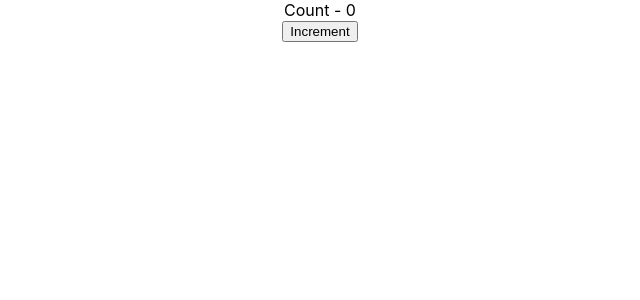
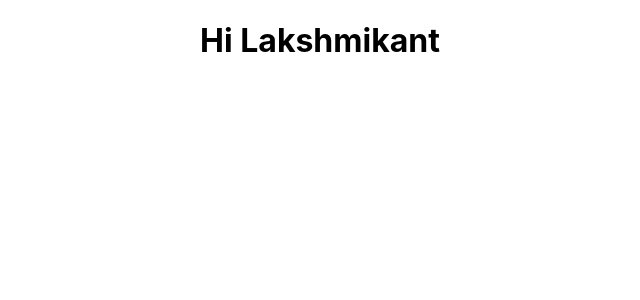
Before and after one commit to sanjaydambal/basics_react, a React (Create React App) app: page / in a window 1280 px wide. Shown: the top 300 px of the page, without its empty margins (320-960 px from the left). Built offline with nearby package versions, Linux system fonts and the light colour scheme.

Commit message:
destructuring of props

```diff
--- a/src/App.js
+++ b/src/App.js
@@ -2,20 +2,20 @@ import React from 'react';
 // import logo from './logo.svg';
 import './App.css';
 // import Greet from './Components/Greet';
-// import Welcome from './Components/Welcome';
+import Welcome from './Components/Welcome';
 // import Message from './Components/Message';
-import Counter from './Components/Counter';
+// import Counter from './Components/Counter';
 
 function App() {
   return (
     <div className="App">
 
-      {/* <Greet name = "vikas" lname = "balikai"><p> He works in HCL</p></Greet>
-      <Greet name = "Rajat" lname = "Acharya"> <p>He is a TPO </p></Greet>
-      <Greet name = "vinay" lname = "Bilagi"/>
+      {/* <Greet name = "vikas" lname = "balikai"><p> He works in HCL</p></Greet> */}
+      {/* <Greet name = "Rajat" lname = "Acharya"> <p>He is a TPO </p></Greet> */}
+      {/* <Greet name = "vinay" lname = "Bilagi"/> */}
       <Welcome name = "Lakshmikant" ><strong> He is a solution Architect</strong> </Welcome>
-      <Message/> */}
-      <Counter/>
+      {/* <Message/>  */}
+      {/* <Counter/> */}
     </div>
   );
 }
--- a/src/Components/Welcome.js
+++ b/src/Components/Welcome.js
@@ -2,10 +2,11 @@ import React, { Component } from 'react'
 
 export default class Welcome extends Component {
   render() {
+    const {name} = this.props
     return (
       <>
-      <h1>Hi {this.props.name}</h1>
-      {this.props.children}
+      <h1>Hi {name}</h1>
+
       </>
     )
   }
```
Also changed, not shown: src/Components/Greet.js (+15 -15 lines).
